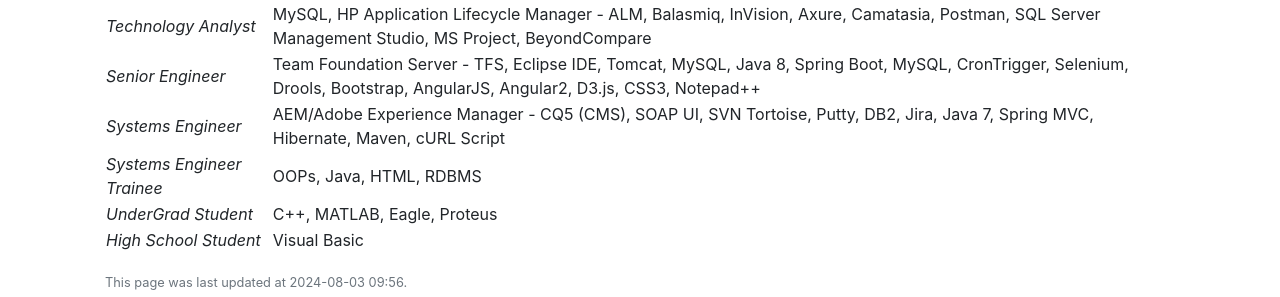
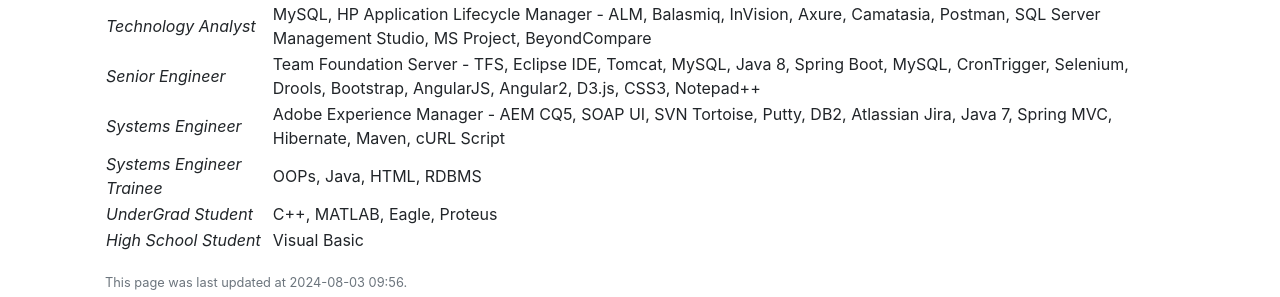
Before and after one commit to reemstk/reemstk.github.io, a Jekyll site: the page built from pages/about.md, in a window 1280 px wide. Shown: the part 694-991 px from the top of the page. Built offline with Jekyll 4.4.1, drawn with Linux system fonts in a browser that asks for light colours; nearby versions of some CDN libraries; comment, search, counter and statistics services are not loaded.

Commit message:
Update about.md

```diff
--- a/pages/about.md
+++ b/pages/about.md
@@ -33,7 +33,7 @@
 |_Grad School Student_| IBM SPSS, SAS Enterprise Miner, Tableau, Canva, WordPress, Zotero |
 |_Technology Analyst_| MySQL, HP Application Lifecycle Manager - ALM, Balasmiq, InVision, Axure, Camatasia, Postman, SQL Server Management Studio, MS Project, BeyondCompare |
 |_Senior Engineer_| Team Foundation Server - TFS, Eclipse IDE, Tomcat, MySQL, Java 8, Spring Boot, MySQL, CronTrigger, Selenium, Drools, Bootstrap, AngularJS, Angular2, D3.js, CSS3, Notepad++ |
-|_Systems Engineer_| AEM/Adobe Experience Manager - CQ5 (CMS), SOAP UI, SVN Tortoise, Putty, DB2, Jira, Java 7, Spring MVC, Hibernate, Maven, cURL Script|
+|_Systems Engineer_| Adobe Experience Manager - AEM CQ5, SOAP UI, SVN Tortoise, Putty, DB2, Atlassian Jira, Java 7, Spring MVC, Hibernate, Maven, cURL Script|
 |_Systems Engineer Trainee_| OOPs, Java, HTML, RDBMS |
 |_UnderGrad Student_| C++, MATLAB, Eagle, Proteus |
 |_High School Student_| Visual Basic |
```
